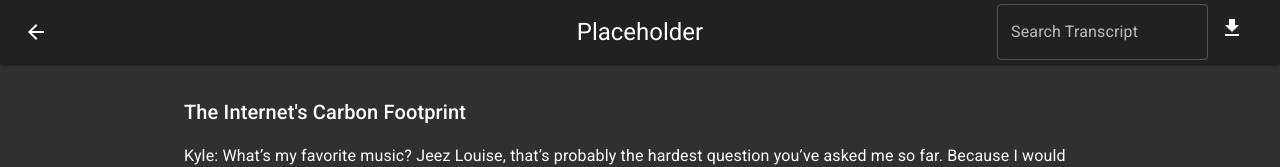
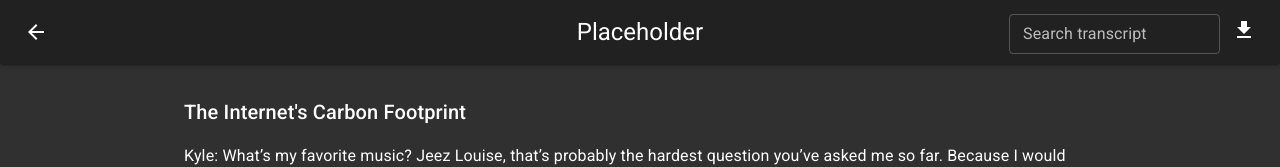
Before and after one commit to HarmvandenBrand/NML_Podcast_Transcription, a React (Create React App) app: page /player in a window 1280 px wide. Shown: the top 167 px of the page. Built offline with nearby package versions, Linux system fonts and the light colour scheme.

Commit message:
Make searchbar dense, autoformat code, camelcase functions
Adding the dense property to the searchbar makes it fit better in the app bar with respect to height. Some normal functions started with capital letters, so I changed them to lowercase to follow React convention.

```diff
--- a/src/components/AudioTranscript.js
+++ b/src/components/AudioTranscript.js
@@ -42,7 +42,7 @@ function mapParagraphTag(transcript, handleClick, setTextRef) {
 /**
  * Returns the transcript to be downloaded by the user as a text file.
  */
-function PrepareTranscript() {
+function prepareTranscript() {
   return ('data:text/plain;charset=utf-8,' + transcript.replace(/\n/g, '%0A'));
 }
 
@@ -54,9 +54,9 @@ function TranscriptDownloadButton(props) {
 
   return (
     <IconButton
-      href={PrepareTranscript()}
+      edge='end'
+      href={prepareTranscript()}
       download={title + '.txt'}
-      width='40px'
     >
       <GetAppIcon />
     </IconButton>
@@ -64,7 +64,7 @@ function TranscriptDownloadButton(props) {
 }
 
 //Searches the page for the phrase in the search field. Only fires when triggered by pressing the 'Enter' key.
-function SearchKey(event) {
+function searchKey(event) {
   if (event.keyCode === 13) {
     try {
       var searchval = document.getElementById("transcript-search").value;
@@ -80,7 +80,6 @@ function SearchKey(event) {
     }
   }
 }
-
 
 function AudioTranscript(props) {
   const theme = useTheme();
@@ -126,7 +125,14 @@ function AudioTranscript(props) {
   return (
     <>
       <Header allowBack>
-        <TextField id="transcript-search" label="Search Transcript" type="search" variant="outlined" onKeyDown={(event) => { SearchKey(event) }} />
+        <TextField
+          id='transcript-search'
+          label='Search transcript'
+          type='search'
+          variant='outlined'
+          margin='dense'
+          onKeyDown={(event) => { searchKey(event) }}
+        />
         <TranscriptDownloadButton title={metadata.title} />
       </Header>
       <TranscriptView transcript={transcriptParagraphs} title={metadata.title} />
--- a/src/components/Header.js
+++ b/src/components/Header.js
@@ -15,7 +15,6 @@ import { ArrowBack } from '@material-ui/icons';
 const useStyles = makeStyles(theme => ({
   appName: {
     color: theme.palette.text.primary,
-    textDecoration: 'none',
   }
 }));
 
@@ -66,13 +65,13 @@ export default function Header(props) {
               <Typography
                 className={classes.appName}
                 variant='h5'
-                style={{flex:1, textAlign:'center'}}
+                style={{ flex: 1, textAlign: 'center' }}
               >
                 Placeholder
               </Typography>
             </Grid>
 
-            <Grid item md={4} sm={7} xs={9} style={{textAlign:'right'}}>
+            <Grid item md={4} sm={7} xs={9} style={{ textAlign: 'right' }}>
               {props.children}
             </Grid>
 
```
Lines whose indentation alone changed are shown as unchanged.
